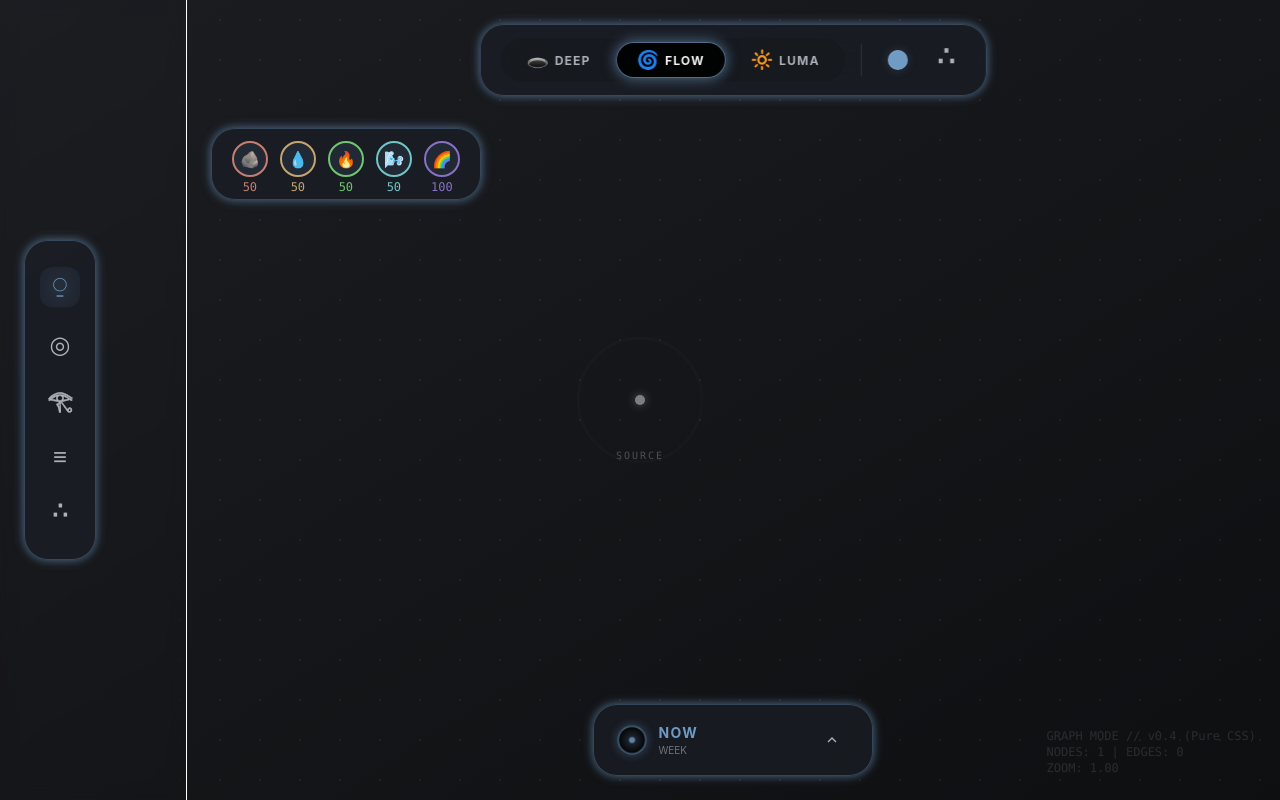
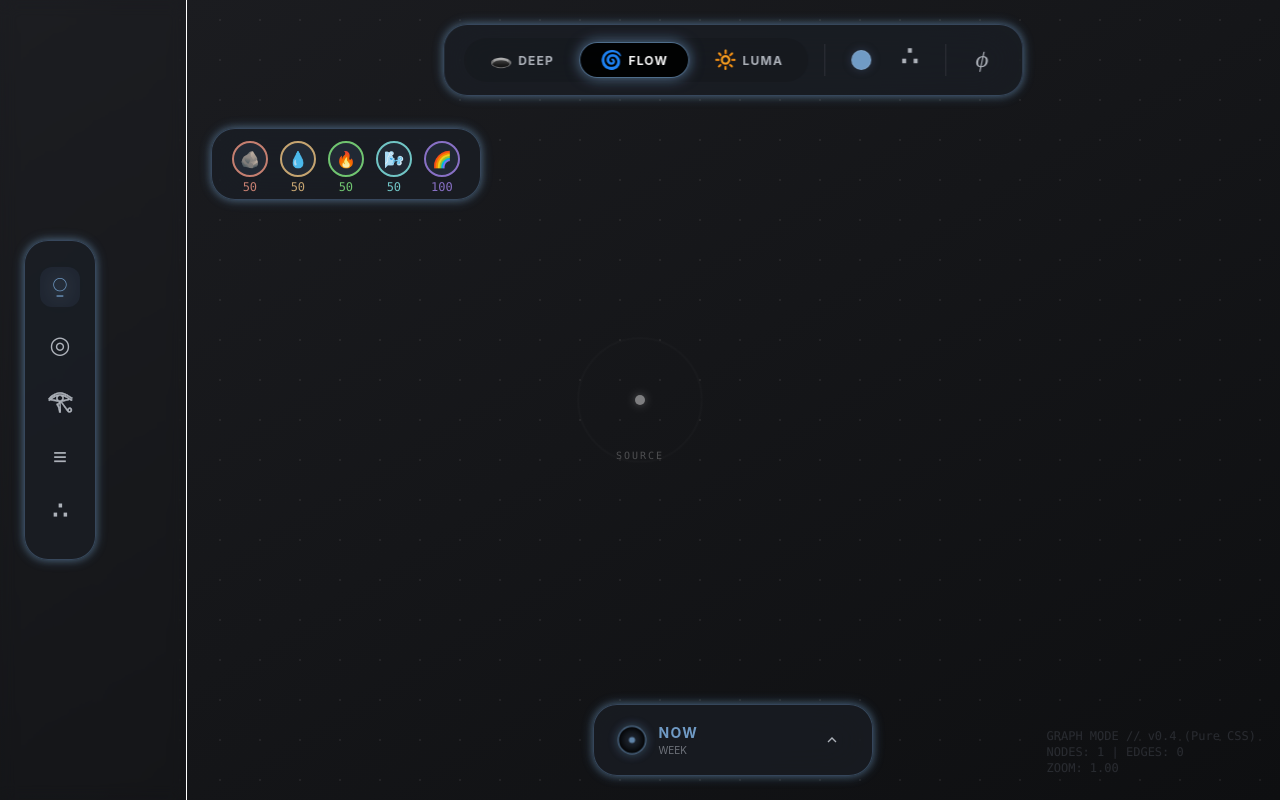
Before and after one commit to po-dzin/symbol-field-hud, a React (Vite) app: page / in a window 1280 px wide. Built offline with nearby package versions, Linux system fonts and the light colour scheme.

Commit message:
feat(ui): add harmonic lock toggle

```diff
--- a/src/components/HUD/StatePanel.jsx
+++ b/src/components/HUD/StatePanel.jsx
@@ -1,6 +1,7 @@
 import React, { useState, useEffect, useRef } from 'react';
 import { useWindowStore } from '../../store/windowStore';
 import { useStateStore, MODES, TONES, GLYPHS } from '../../store/stateStore';
+import { useHarmonyStore } from '../../store/harmonyStore';
 
 const Tooltip = ({ text }) => (
     <div className="absolute top-full mt-2 left-1/2 -translate-x-1/2 px-2 py-1 bg-black/90 border border-white/10 rounded text-[10px] text-white whitespace-nowrap pointer-events-none z-50">
@@ -193,6 +194,7 @@ const GlyphSelector = ({ currentGlyphId, onSelect, accentColor, mode }) => {
 const StatePanel = () => {
     const { activeTab } = useWindowStore();
     const { mode, toneId, glyphId, setMode, setTone, setGlyph } = useStateStore();
+    const { isHarmonicLockEnabled, toggleHarmonicLock } = useHarmonyStore();
 
     const currentTone = TONES.find(t => t.id === toneId) || TONES[0];
     const activeColor = mode === 'LUMA' ? currentTone.lumaColor : currentTone.color;
@@ -244,6 +246,19 @@ const StatePanel = () => {
                     <GlyphSelector currentGlyphId={glyphId} onSelect={setGlyph} accentColor={activeColor} mode={mode} />
                 </div>
 
+                <div className={`w-px h-8 ${mode === 'LUMA' ? 'bg-black/10' : 'bg-white/10'}`} />
+
+                {/* HARMONIC LOCK */}
+                <button
+                    onClick={toggleHarmonicLock}
+                    title={isHarmonicLockEnabled ? "Harmonic Lock: ON" : "Harmonic Lock: OFF"}
+                    className={`w-[40px] h-[40px] rounded-full flex items-center justify-center transition-all duration-300 cursor-pointer ${isHarmonicLockEnabled ? (mode === 'LUMA' ? 'bg-black/5' : 'bg-white/10') : (mode === 'LUMA' ? 'hover:bg-black/5' : 'hover:bg-white/5')}`}
+                >
+                    <span className={`text-xl font-serif italic ${isHarmonicLockEnabled ? (mode === 'LUMA' ? 'text-[#2A2620]' : 'text-white') : 'text-os-text-secondary'}`} style={{ color: isHarmonicLockEnabled ? activeColor : undefined }}>
+                        ϕ
+                    </span>
+                </button>
+
                 {/* Removed Duplicate Settings Dot */}
             </div>
         </div>
--- a/src/store/harmonyStore.js
+++ b/src/store/harmonyStore.js
@@ -13,6 +13,7 @@ import {
 export const useHarmonyStore = create((set, get) => ({
     // State
     isUltraEnabled: false,
+    isHarmonicLockEnabled: false,
 
     baseState: {
         mode: 'DEEP', // 'DEEP' | 'FLOW' | 'LUMA'
@@ -48,6 +49,11 @@ export const useHarmonyStore = create((set, get) => ({
             };
         });
     },
+
+    /**
+     * Toggle Harmonic Lock (Grid Snapping)
+     */
+    toggleHarmonicLock: () => set(state => ({ isHarmonicLockEnabled: !state.isHarmonicLockEnabled })),
 
     /**
      * Update base state (mode, tone, XP, etc.) and recalculate harmonics
```
